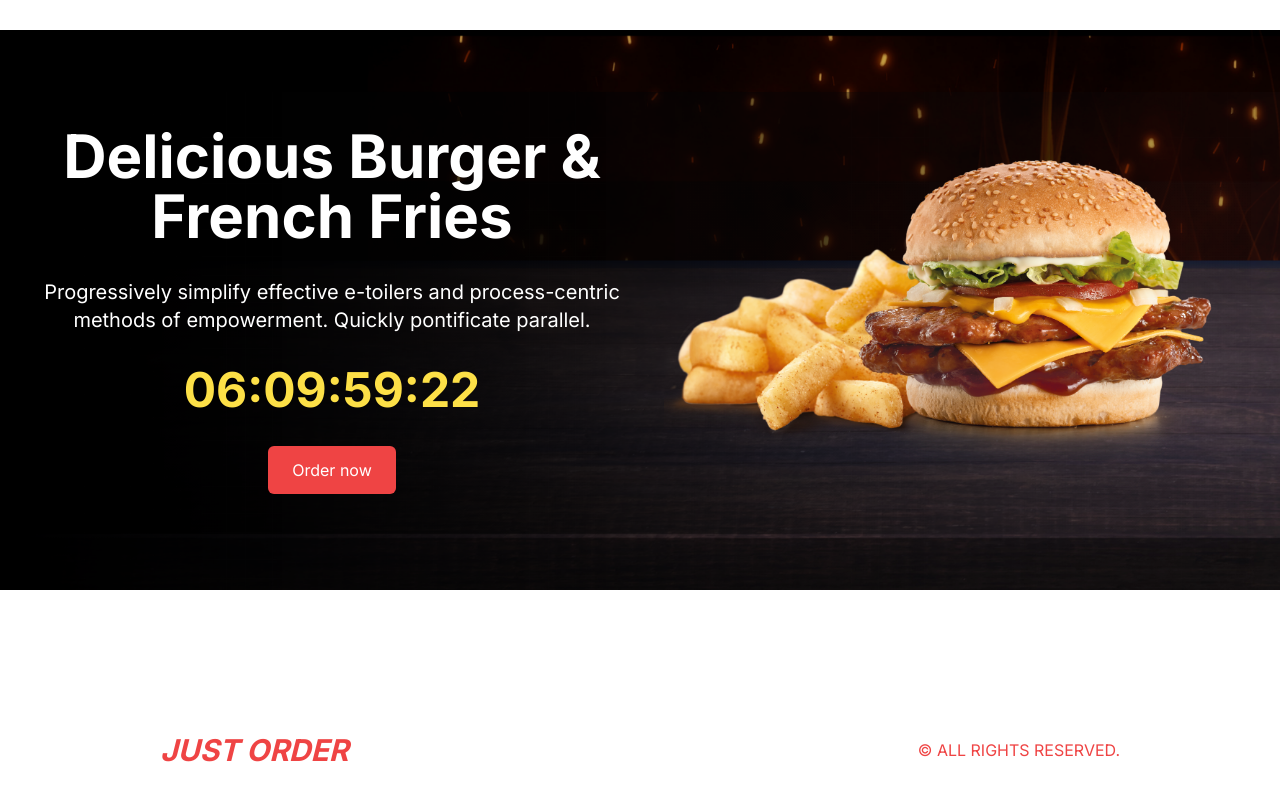
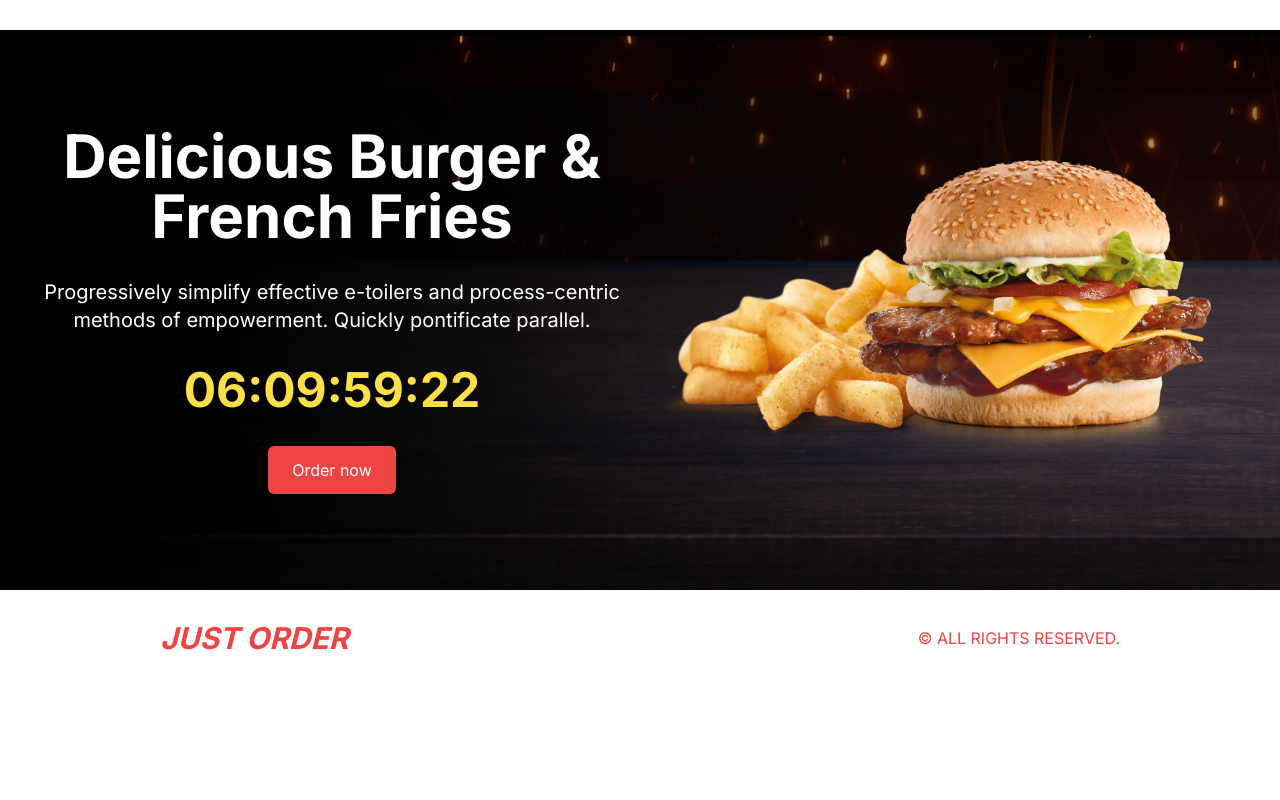
Before and after one commit to federico-init/restaurant-nextjs, a Next.js app: page / in a window 1280 px wide. Shown: the part 1490-2290 px from the top of the page. After the commit the page ends 2176 px from the top, so only its background shows below. Built offline with nearby package versions, Linux system fonts and the light colour scheme.

Commit message:
fix: minor footer style

```diff
--- a/src/components/Footer.tsx
+++ b/src/components/Footer.tsx
@@ -2,7 +2,7 @@ import Link from "next/link";
 
 const Footer = () => {
   return (
-    <div className="h-12 md:h-24 p-4 lg:p-20 xl:p-40 text-red-500 flex items-center justify-between uppercase">
+    <div className="h-12 md:h-24 p-4 lg:px-20 xl:px-40 text-red-500 flex items-center justify-between uppercase">
       <Link href="/" className="text-xl md:text-3xl font-bold italic">
         Just Order
       </Link>
```
